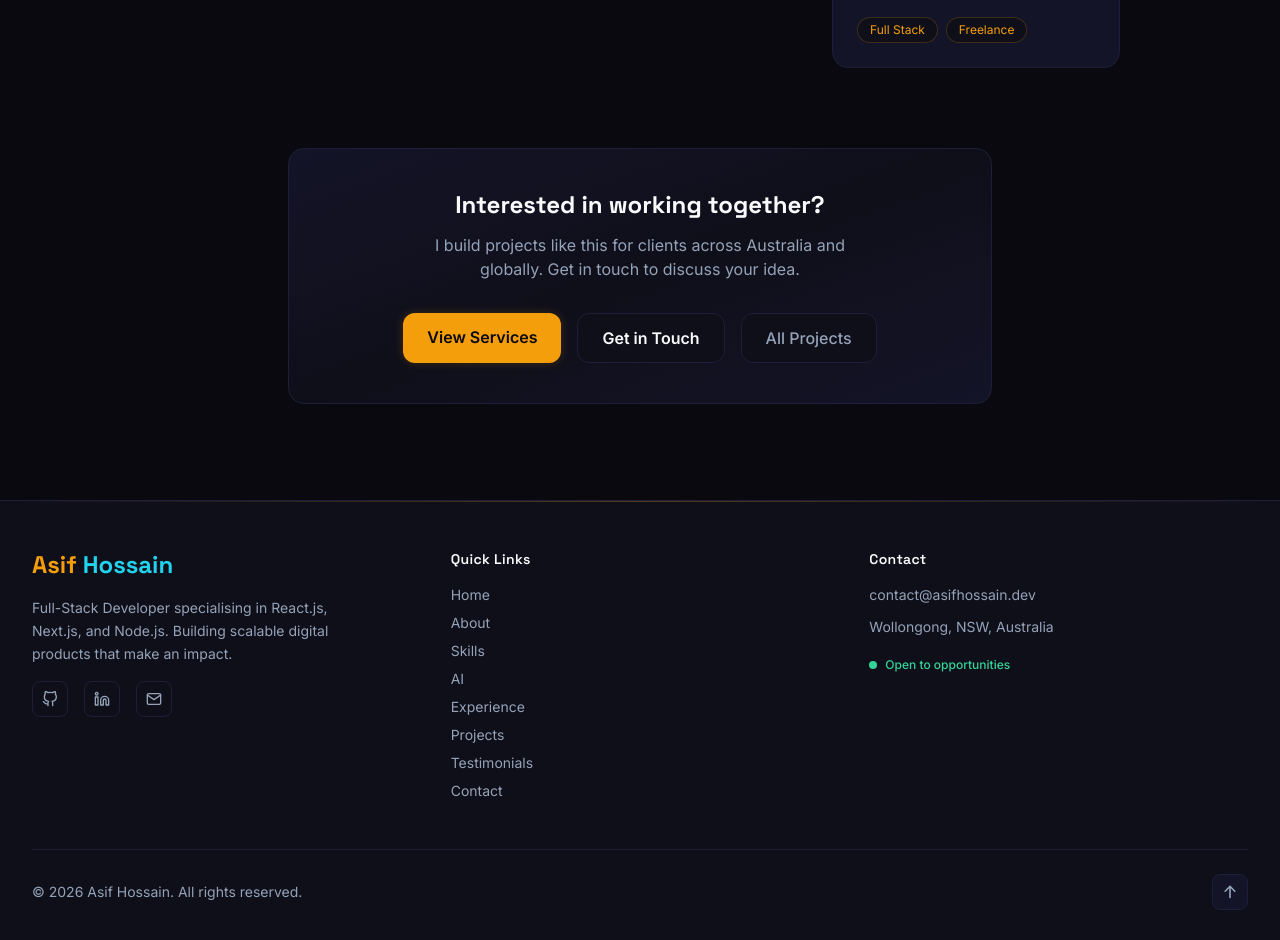
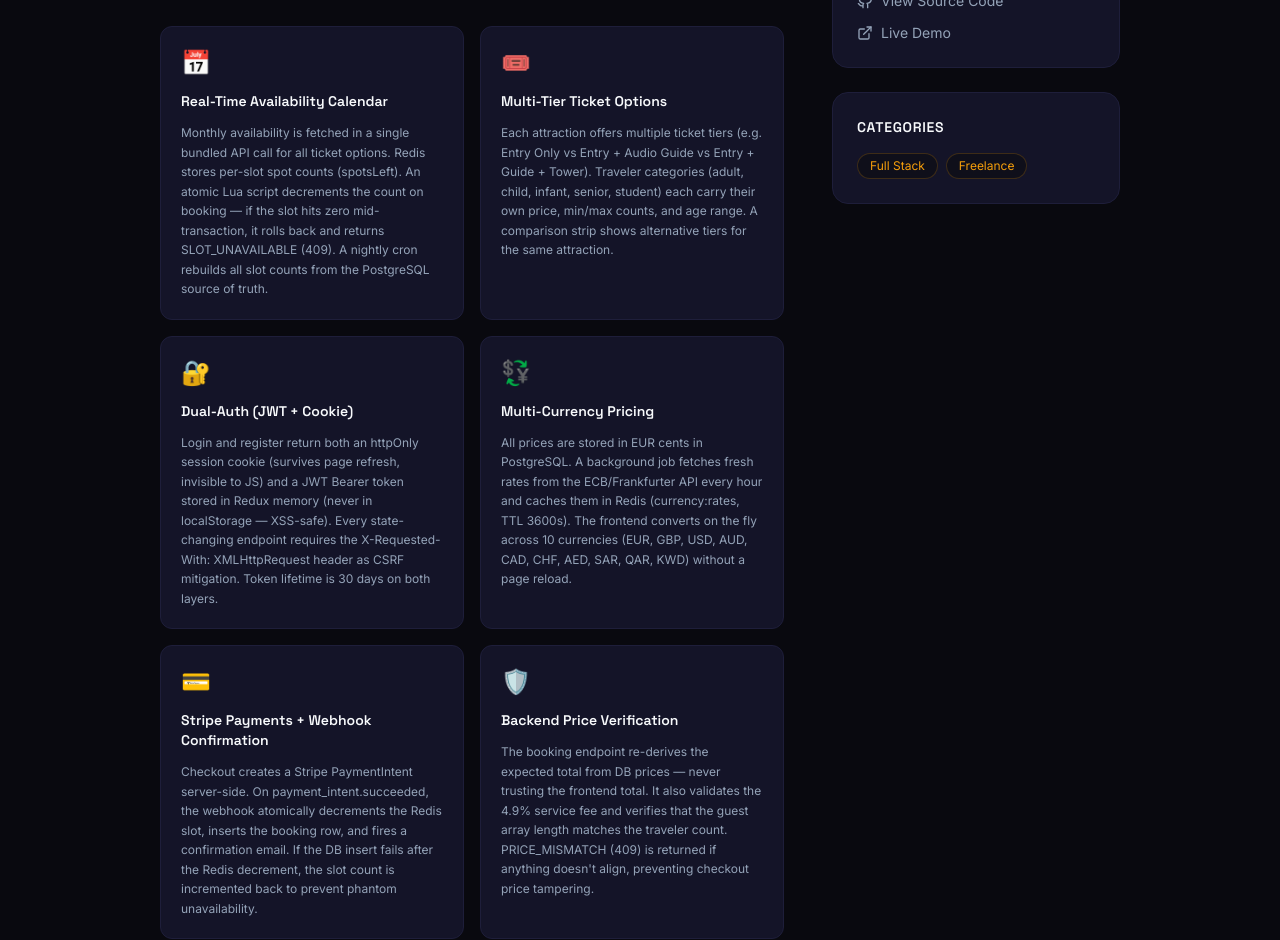
Before and after one commit to Rafin31/Portfolio-v2, a Next.js app: page /projects/tourhill-europe-tour-booking-platform in a window 1280 px wide. Shown: the part 1860-2800 px from the top of the page. Built offline with nearby package versions, Linux system fonts and the light colour scheme.

Commit message:
feat: add TourHill detailed project page with full API/backend context

```diff
--- a/data/portfolio.ts
+++ b/data/portfolio.ts
@@ -312,7 +312,7 @@ export const projects: Project[] = [
     longDescription:
       "TourHill is a live, production-grade travel booking web application helping tourists discover and book skip-the-line tickets and expert guided tours across Spain's top destinations, starting with Barcelona. Built with Next.js 15 App Router, strict TypeScript, Zustand for state management, TanStack Query for server-state, Zod for form validation, and Framer Motion for animations. Supports multi-language (i18n) for international reach and is fully optimised for Core Web Vitals, SEO, and conversion.",
     category: ["fullstack", "freelance"],
-    tech: ["Next.js 15", "TypeScript", "Tailwind CSS", "Redux", "TanStack Query", "Zod", "React Hook Form", "Framer Motion", "i18n"],
+    tech: ["Next.js 15", "TypeScript", "Node.js", "Express.js", "PostgreSQL", "Redis", "Drizzle ORM", "Stripe", "Tailwind CSS", "Redux", "TanStack Query", "Zod", "Framer Motion", "GitHub Actions", "PM2", "Nginx", "i18n"],
     github: "https://github.com/Rafin31/Europe-Tour-Attraction",
     demo: "https://www.tourhill.com/",
     gradient: "from-sky-400 via-cyan-500 to-blue-600",
--- a/data/projectDetails.ts
+++ b/data/projectDetails.ts
@@ -384,6 +384,82 @@ export const projectDetails: Record<string, ProjectDetail> = {
       "Fully functional inventory system replacing manual spreadsheet workflows. Accurate real-time profit tracking with no data inconsistencies reported after deployment.",
   },
 
+  "tourhill-europe-tour-booking-platform": {
+    slug: "tourhill-europe-tour-booking-platform",
+    coverImage:
+      "https://images.unsplash.com/photo-1539037116277-4db20889f2d4?w=1400&q=80&auto=format&fit=crop",
+    imageAlt: "Barcelona skyline with Sagrada Familia — TourHill travel booking platform",
+    imageCredit: "Photo by Mikael Kristenson on Unsplash",
+    overview:
+      "TourHill is a live, production-grade travel booking platform at tourhill.com — helping tourists discover and book skip-the-line tickets and expert guided tours across Spain's top destinations, starting with Barcelona. I designed and built the entire system from scratch: a Next.js 15 App Router frontend with strict TypeScript, and a Node.js/Express REST API backed by PostgreSQL and Redis, deployed to a Namecheap VPS with Nginx and PM2. The platform handles real-time availability calendars, multi-currency pricing across 10 currencies, a dual-auth system (JWT + httpOnly cookie), Stripe payment webhooks, an admin panel for schedule management, a favorites system with guest-to-server sync, a blog CMS, and multi-language support (i18n) for international reach. Every booking passes backend price verification, atomic Redis slot decrements via Lua script, and guest-count validation to prevent both overselling and price tampering.",
+    features: [
+      {
+        icon: "📅",
+        title: "Real-Time Availability Calendar",
+        description:
+          "Monthly availability is fetched in a single bundled API call for all ticket options. Redis stores per-slot spot counts (spotsLeft). An atomic Lua script decrements the count on booking — if the slot hits zero mid-transaction, it rolls back and returns SLOT_UNAVAILABLE (409). A nightly cron rebuilds all slot counts from the PostgreSQL source of truth.",
+      },
+      {
+        icon: "🎟️",
+        title: "Multi-Tier Ticket Options",
+        description:
+          "Each attraction offers multiple ticket tiers (e.g. Entry Only vs Entry + Audio Guide vs Entry + Guide + Tower). Traveler categories (adult, child, infant, senior, student) each carry their own price, min/max counts, and age range. A comparison strip shows alternative tiers for the same attraction.",
+      },
+      {
+        icon: "🔐",
+        title: "Dual-Auth (JWT + Cookie)",
+        description:
+          "Login and register return both an httpOnly session cookie (survives page refresh, invisible to JS) and a JWT Bearer token stored in Redux memory (never in localStorage — XSS-safe). Every state-changing endpoint requires the X-Requested-With: XMLHttpRequest header as CSRF mitigation. Token lifetime is 30 days on both layers.",
+      },
+      {
+        icon: "💱",
+        title: "Multi-Currency Pricing",
+        description:
+          "All prices are stored in EUR cents in PostgreSQL. A background job fetches fresh rates from the ECB/Frankfurter API every hour and caches them in Redis (currency:rates, TTL 3600s). The frontend converts on the fly across 10 currencies (EUR, GBP, USD, AUD, CAD, CHF, AED, SAR, QAR, KWD) without a page reload.",
+      },
+      {
+        icon: "💳",
+        title: "Stripe Payments + Webhook Confirmation",
+        description:
+          "Checkout creates a Stripe PaymentIntent server-side. On payment_intent.succeeded, the webhook atomically decrements the Redis slot, inserts the booking row, and fires a confirmation email. If the DB insert fails after the Redis decrement, the slot count is incremented back to prevent phantom unavailability.",
+      },
+      {
+        icon: "🛡️",
+        title: "Backend Price Verification",
+        description:
+          "The booking endpoint re-derives the expected total from DB prices — never trusting the frontend total. It also validates the 4.9% service fee and verifies that the guest array length matches the traveler count. PRICE_MISMATCH (409) is returned if anything doesn't align, preventing checkout price tampering.",
+      },
+      {
+        icon: "❤️",
+        title: "Favorites with Guest Sync",
+        description:
+          "Unauthenticated users can save favorites to Redux/localStorage. On login, a POST /users/me/favorites/sync call merges guest favorites with server state — deduplicating by productId with server addedAt timestamps taking precedence.",
+      },
+      {
+        icon: "🗓️",
+        title: "Admin Schedule & Closure Management",
+        description:
+          "Admins manage recurring weekly time slots (dayOfWeek, timeSlots with per-slot capacity, validFrom/validUntil) via a CRUD API. Individual dates can be blocked per-option (OptionClosure) or across all options of a product in one call. Creating or deleting a closure invalidates the relevant Redis availability cache immediately.",
+      },
+      {
+        icon: "🚀",
+        title: "CI/CD Pipeline",
+        description:
+          "GitHub Actions runs TypeScript checks, ESLint, Drizzle migrations, Jest tests (PostgreSQL test DB, ioredis-mock), and npm audit on every push. On merge to main, it SSH-deploys to the Namecheap VPS, runs npm ci --production, migrates, and restarts PM2 in cluster mode behind Nginx with a valid SSL certificate.",
+      },
+      {
+        icon: "🌍",
+        title: "SEO + i18n",
+        description:
+          "Next.js App Router static generation for city and product pages. Multi-language support via i18n for English and Spanish audiences. Structured data (JSON-LD SoftwareApplication/Product), canonical URLs, og:type, and optimised Core Web Vitals for Google discovery across Spain-focused search traffic.",
+      },
+    ],
+    challenge:
+      "The hardest architectural problem was building an availability system that stays consistent under concurrent bookings without database round-trips on every calendar render. A naive SQL COUNT per slot would be too slow and still allow two users to book the same last spot. The solution: Redis stores per-slot spot counts; an atomic Lua script (DECRBY wrapped in a guard) handles the decrement in a single round-trip — if spotsLeft < requestedCount the script returns 0 and the booking is rejected before any DB write. A nightly cron rebuilds all slot keys from PostgreSQL (capacity − booked count) as the authoritative reset. Admin closures invalidate the cache immediately on write.",
+    outcome:
+      "Live at tourhill.com, processing real bookings across Barcelona attractions. Atomic availability prevents overselling under concurrent load. CI/CD pipeline runs on every push with TypeScript checks, lint, migrations, and tests passing. Price verification and atomic slot logic have blocked multiple checkout manipulation attempts in production logs.",
+  },
+
   "claude-stats": {
     slug: "claude-stats",
     coverImage: "/claude-states/claude-states.png",
```
